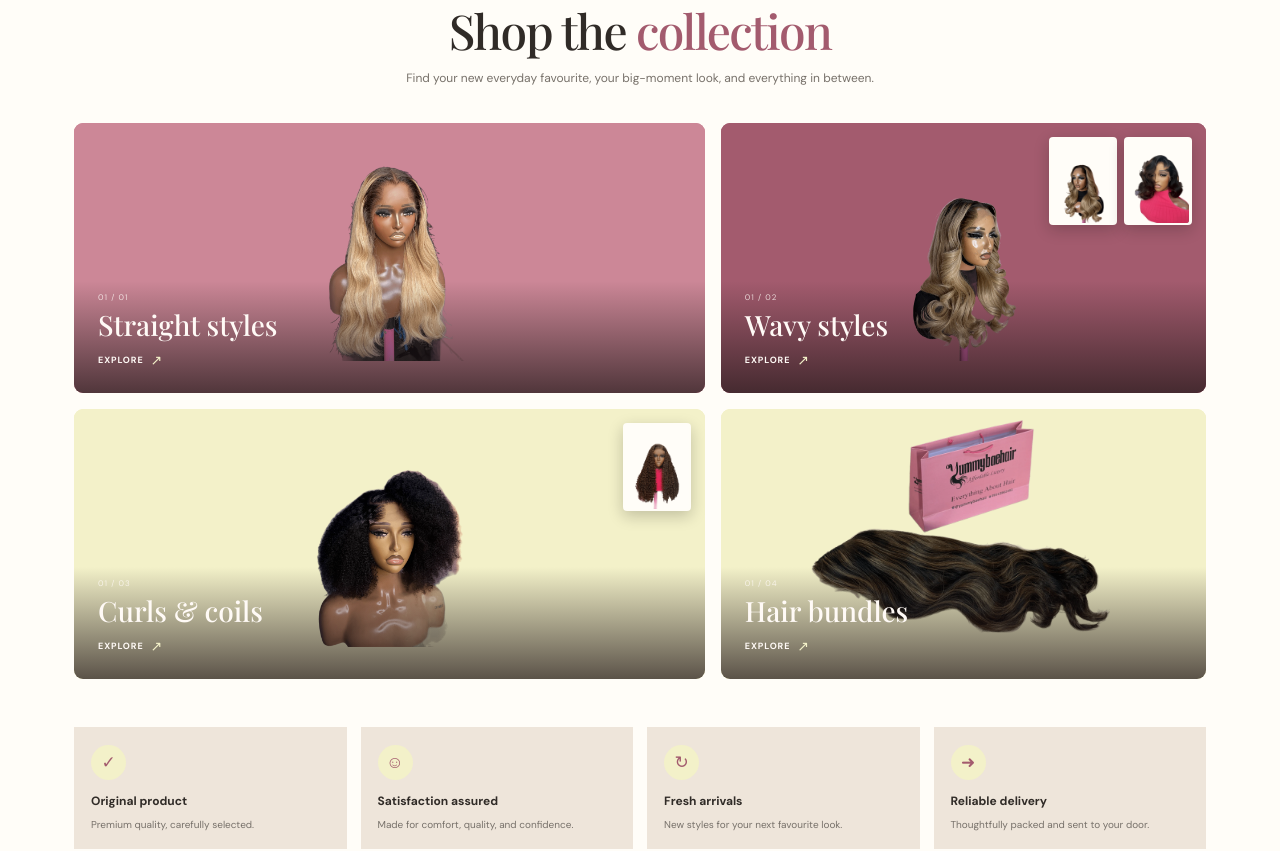
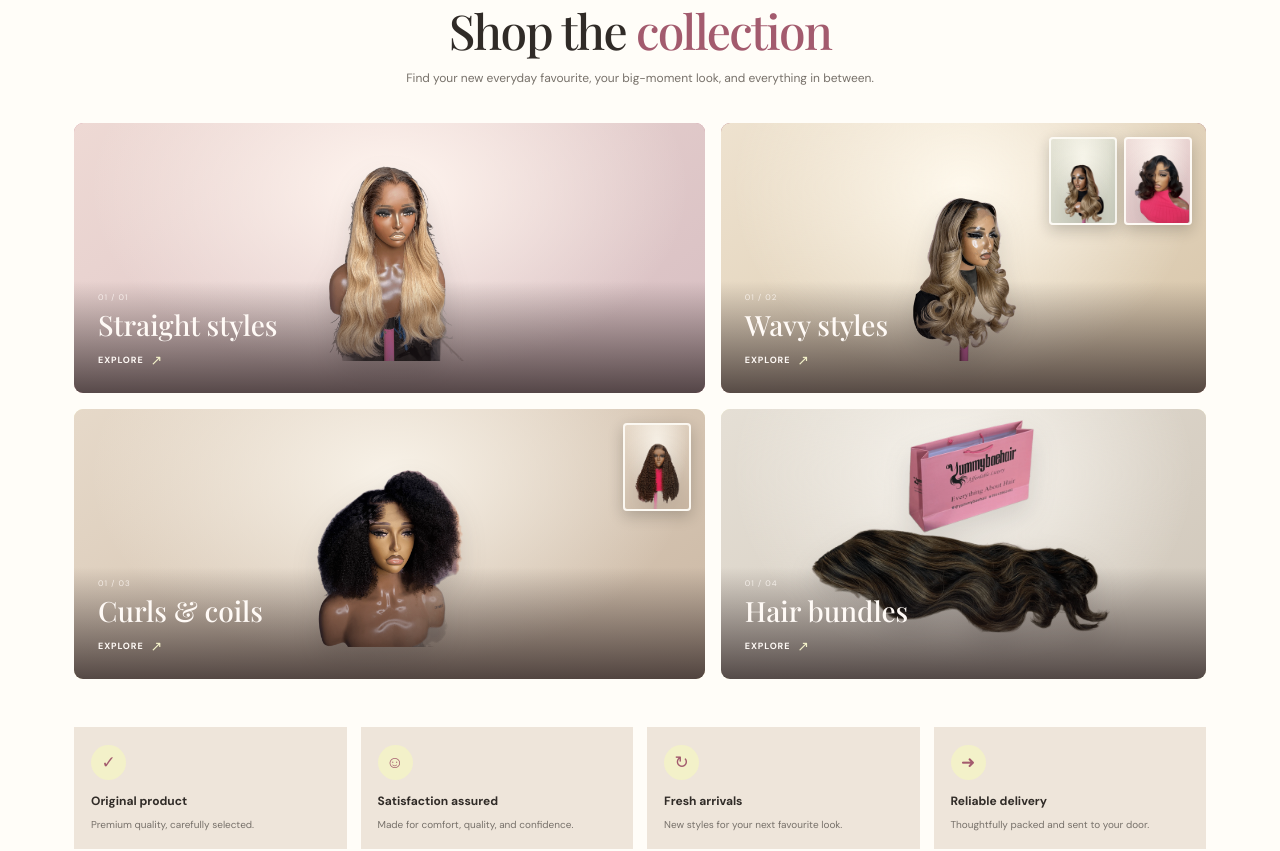
Before and after one commit to AdefemiJoshua/Yummybaehair, a React (Vite) app: page / in a window 1280 px wide. Shown: the part 840-1691 px from the top of the page. Built offline with nearby package versions, Linux system fonts and the light colour scheme; a web font is replaced by a local one.

Commit message:
Polish product image backdrops

```diff
--- a/src/App.jsx
+++ b/src/App.jsx
@@ -171,10 +171,28 @@ const marqueeItems = [
   'Unprocessed. Unmatched.',
 ];
 
+const photoTones = {
+  'afro-curl.webp': 'earth',
+  'blonde-bob.webp': 'blush',
+  'blonde-wave.webp': 'champagne',
+  'body-wave-bundle.webp': 'stone',
+  'bronde-wave.webp': 'sage',
+  'burgundy-wave.webp': 'berry',
+  'dark-layered-bob-alt.webp': 'blush',
+  'dark-layered-bob.webp': 'blush',
+  'honey-blonde-straight.webp': 'rose',
+  'honey-highlight-wave.webp': 'rose',
+  'long-highlight-wave.webp': 'rose',
+  'long-kinky-curl.webp': 'earth',
+  'styling-reference.webp': 'blush',
+};
+
 function Photo({ src, alt, className = '', position = 'center 30%', fit = 'contain', loading = 'lazy' }) {
   const [failed, setFailed] = useState(false);
+  const filename = src.split(/[?#]/, 1)[0].split('/').pop();
+  const tone = photoTones[filename] || 'neutral';
   return (
-    <div className={`photo ${className}${failed ? ' photo-failed' : ''}`}>
+    <div className={`photo photo-tone-${tone} ${className}${failed ? ' photo-failed' : ''}`}>
       {failed ? <div className="photo-fallback" role="img" aria-label={alt}>
         <svg viewBox="0 0 200 260" aria-hidden="true">
           <path d="M100 8C45 8 22 55 30 120c4 40-6 90-14 132h168c-8-42-18-92-14-132C178 55 155 8 100 8Z" fill="currentColor" />
--- a/src/styles.css
+++ b/src/styles.css
@@ -56,10 +56,27 @@ h1, h2, h3, p { margin-top: 0; }
 .hero h1 { max-width: 530px; margin: 15px 0 17px; font-family: var(--serif); font-size: clamp(42px, 5.2vw, 68px); font-weight: 500; line-height: 1.1; letter-spacing: -.045em; }
 .hero h1 em, .section-title em, .care-copy h2 em, .booking-form h2 em, .booking-success h2 em { color: var(--rose-dark); font-weight: 500; }
 .hero-copy > p { max-width: 420px; margin-bottom: 25px; color: #655d52; font-size: 13px; line-height: 1.8; }
-.hero-photo { min-height: 450px; height: 100%; align-self: stretch; background: var(--rose); }
-.photo { position: relative; overflow: hidden; background: var(--sand); }
-.photo img { position: absolute; inset: 0; width: 100%; height: 100%; object-fit: contain; }
-.photo-fallback { position: absolute; inset: 0; display: grid; place-items: end center; overflow: hidden; background: var(--butter); color: var(--rose-dark); }
+.hero-photo { min-height: 450px; height: 100%; align-self: stretch; }
+.photo {
+  position: relative;
+  overflow: hidden;
+  --photo-highlight: #fffaf2;
+  --photo-mid: #eee5da;
+  --photo-low: #ddd2c6;
+  background:
+    radial-gradient(ellipse at 50% 24%, var(--photo-highlight) 0, transparent 67%),
+    linear-gradient(145deg, var(--photo-mid), var(--photo-low));
+}
+.photo-tone-neutral { --photo-highlight: #fffaf2; --photo-mid: #eee5da; --photo-low: #ddd2c6; }
+.photo-tone-earth { --photo-highlight: #f8f2e8; --photo-mid: #e6d9c9; --photo-low: #cbb8a4; }
+.photo-tone-champagne { --photo-highlight: #fff9ed; --photo-mid: #eee2cf; --photo-low: #d7c5a9; }
+.photo-tone-stone { --photo-highlight: #f8f5ef; --photo-mid: #e5dfd5; --photo-low: #cfc6b9; }
+.photo-tone-sage { --photo-highlight: #f8f6eb; --photo-mid: #e5e4d6; --photo-low: #cdd0c1; }
+.photo-tone-berry { --photo-highlight: #fcf3f3; --photo-mid: #ead7dc; --photo-low: #d2b5bf; }
+.photo-tone-blush { --photo-highlight: #fff7f1; --photo-mid: #efdeda; --photo-low: #dcbfc1; }
+.photo-tone-rose { --photo-highlight: #fff5ef; --photo-mid: #eed9d4; --photo-low: #d7bec2; }
+.photo img { position: absolute; inset: 0; width: 100%; height: 100%; object-fit: contain; filter: drop-shadow(0 12px 13px rgb(48 43 39 / 15%)); }
+.photo-fallback { position: absolute; inset: 0; display: grid; place-items: end center; overflow: hidden; background: inherit; color: var(--rose-dark); }
 .photo-fallback svg { width: min(80%, 270px); height: 92%; }
 .hero-note { position: absolute; top: 50%; right: 0; color: rgb(48 43 39 / 50%); font-size: 8px; font-weight: 700; letter-spacing: .2em; writing-mode: vertical-rl; }
 
@@ -84,13 +101,13 @@ h1, h2, h3, p { margin-top: 0; }
 .tile { position: relative; min-height: 270px; overflow: hidden; display: flex; align-items: flex-end; border-radius: 9px; color: #fffaf6; background: var(--rose-dark); isolation: isolate; }
 .tile::after { position: absolute; z-index: 1; right: 0; bottom: 0; left: 0; height: 112px; background: linear-gradient(0deg, rgb(35 24 25 / 73%), transparent); content: ''; pointer-events: none; }
 .tile:hover .tile-photo img { transform: scale(1.045); }
-.tile-photo { position: absolute; z-index: 0; inset: 0; background: inherit; }
+.tile-photo { position: absolute; z-index: 0; inset: 0; }
 .tile-photo img { padding: 9px 22px 32px; transition: transform .55s cubic-bezier(.2,.8,.2,1); }
 .tile-rose { background: var(--rose); }
 .tile-dark { background: var(--rose-dark); }
 .tile-light { background: var(--butter); }
 .tile-gallery { position: absolute; z-index: 2; top: 14px; right: 14px; display: flex; gap: 7px; }
-.tile-gallery-photo { width: 68px; aspect-ratio: .78; border: 2px solid rgb(255 253 248 / 92%); border-radius: 4px; background: var(--cream); box-shadow: 0 5px 15px rgb(20 16 14 / 22%); }
+.tile-gallery-photo { width: 68px; aspect-ratio: .78; border: 2px solid rgb(255 253 248 / 92%); border-radius: 4px; box-shadow: 0 5px 15px rgb(20 16 14 / 22%); }
 .tile-copy { position: relative; z-index: 3; width: 100%; padding: 22px 24px; }
 .tile-copy > span { display: block; margin-bottom: 5px; color: rgb(255 250 246 / 78%); font-size: 8px; letter-spacing: .13em; }
 .tile-copy h3 { margin: 0 0 8px; font-family: var(--serif); font-size: 28px; font-weight: 500; line-height: 1.15; }
@@ -104,7 +121,7 @@ h1, h2, h3, p { margin-top: 0; }
 .feature p { margin: 0; color: var(--muted); font-size: 10px; line-height: 1.6; }
 
 .split { display: grid; grid-template-columns: 1fr 1fr; background: var(--butter); }
-.care-photo { min-height: 475px; background: var(--butter); }
+.care-photo { min-height: 475px; }
 .care-photo img { padding: 14px; }
 .care-copy { padding: clamp(42px, 7vw, 86px) clamp(28px, 8vw, 110px); align-self: center; }
 .care-copy h2, .booking-form h2, .booking-success h2 { max-width: 470px; margin: 13px 0 17px; font-family: var(--serif); font-size: clamp(36px, 4.5vw, 56px); font-weight: 500; line-height: 1.1; letter-spacing: -.035em; }
@@ -142,7 +159,7 @@ h1, h2, h3, p { margin-top: 0; }
 .info-help p { margin: 0; font-family: var(--serif); font-size: 21px; }
 .product-detail { padding: 60px 0 80px; background: var(--cream); }
 .product-detail-grid { display: grid; grid-template-columns: minmax(0, 1fr) minmax(0, .85fr); gap: clamp(30px, 6vw, 80px); align-items: center; }
-.detail-photo { width: 100%; aspect-ratio: .87; background: var(--butter); }
+.detail-photo { width: 100%; aspect-ratio: .87; }
 .detail-photo img { padding: 16px; }
 .detail-copy h2 { margin: 8px 0; font-family: var(--serif); font-size: clamp(32px, 4vw, 46px); font-weight: 500; line-height: 1.15; }
 .detail-price { display: block; margin-bottom: 16px; font-size: 15px; }
@@ -159,8 +176,8 @@ h1, h2, h3, p { margin-top: 0; }
 .section-intro-centered { margin-bottom: 34px; }
 .product-grid { display: grid; grid-template-columns: repeat(3, minmax(0, 1fr)); gap: 19px; }
 .product-card { min-width: 0; }
-.product-photo-link { position: relative; display: block; overflow: hidden; background: var(--butter); }
-.product-photo { width: 100%; aspect-ratio: .83; background: var(--butter); }
+.product-photo-link { position: relative; display: block; overflow: hidden; border-radius: 8px; background: var(--sand); box-shadow: 0 9px 25px rgb(48 43 39 / 7%); }
+.product-photo { width: 100%; aspect-ratio: .83; }
 .product-photo img { padding: 9px; transition: transform .45s ease; }
 .product-card:hover .product-photo img { transform: scale(1.035); }
 .product-order { position: absolute; right: 12px; bottom: 12px; left: 12px; padding: 11px; background: var(--cream); text-align: center; font-size: 10px; font-weight: 600; opacity: 0; transform: translateY(7px); transition: .2s ease; }
@@ -208,7 +225,7 @@ h1, h2, h3, p { margin-top: 0; }
 .review-customer { color: var(--muted); font-size: 9px; }
 
 .booking { display: grid; grid-template-columns: 1fr 1fr; background: var(--butter); }
-.booking-photo { min-height: 600px; background: var(--rose); }
+.booking-photo { min-height: 600px; }
 .booking-photo img { padding: 12px; }
 .booking-panel { padding: clamp(30px, 6vw, 78px); align-self: center; }
 .booking-form { width: min(500px, 100%); margin: 0 auto; display: grid; gap: 9px; }
```
